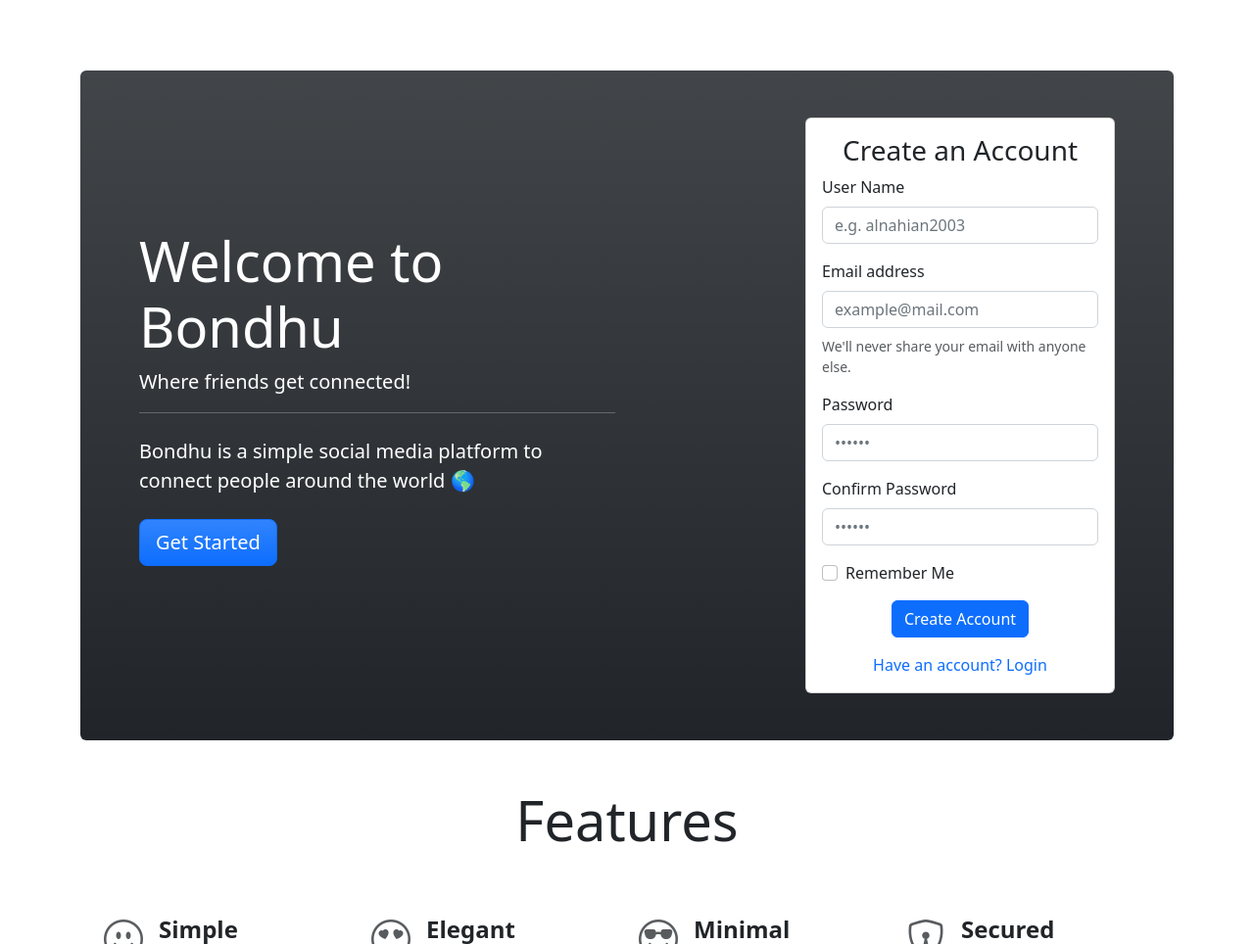
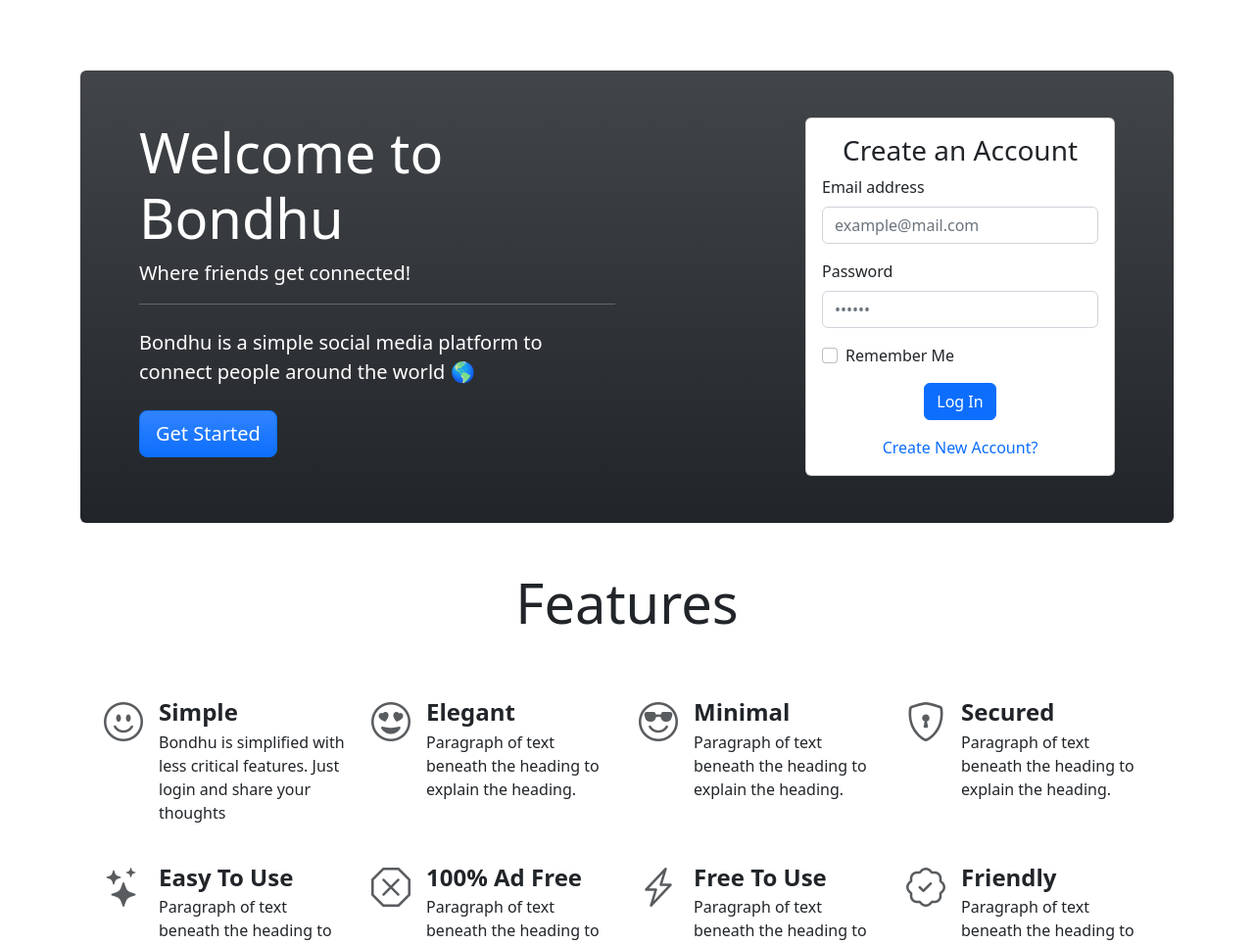
Before and after one commit to alnahian2003/bondhu, a PHP site: page /bondhu/ in a window 1280 px wide. Shown: the part 56-1020 px from the top of the page at 98% size. Run offline with PHP 8.4, Linux system fonts and the light colour scheme.

Commit message:
Signup form turned to Login Form in homepage

```diff
--- a/app/views/pages/index.php
+++ b/app/views/pages/index.php
@@ -24,25 +24,17 @@ require APP_ROOT . "/views/inc/header.php";
                 <div class="card">
                     <div class="card-body">
                         <h3 class="text-center">Create an Account</h3>
-                        <form action="<?php echo URL_ROOT; ?>/users/signup" method="post">
-                            <div class="mb-3">
-                                <!-- Name -->
-                                <label for="username" class="form-label">User Name</label>
-                                <input type="name" class="form-control mb-2" id="username" placeholder="e.g. alnahian2003">
-                            </div>
+                        <form action="<?php echo URL_ROOT; ?>/users/login" method="post">
+                            <!-- Email -->
                             <div class="mb-3">
                                 <label for="useremail" class="form-label">Email address</label>
-                                <input type="email" class="form-control mb-2" id="useremail" aria-describedby="emailHelp" placeholder="example@mail.com">
-                                <div id="emailHelp" class="form-text">We'll never share your email with anyone else.</div>
-                            </div>
-                            <div class="mb-3">
-                                <label for="password" class="form-label">Password</label>
-                                <input type="password" class="form-control mb-2" id="password" placeholder="••••••">
+                                <input type="email" class="form-control mb-2" id="useremail" placeholder="example@mail.com">
 
                             </div>
 
+                            <!-- Password -->
                             <div class="mb-3">
-                                <label for="password" class="form-label">Confirm Password</label>
+                                <label for="password" class="form-label">Password</label>
                                 <input type="password" class="form-control mb-2" id="password" placeholder="••••••">
 
                             </div>
@@ -52,11 +44,11 @@ require APP_ROOT . "/views/inc/header.php";
                                 <label class="form-check-label" for="rememberMe">Remember Me</label>
                             </div>
                             <div class="text-center text-end">
-                                <button type="submit" name="signup" class="btn btn-primary">Create Account</button>
+                                <button type="submit" name="login" class="btn btn-primary">Log In</button>
                             </div>
                         </form>
                         <div class="text-center mt-3">
-                            <a href="<?= URL_ROOT; ?>/users/login">Have an account? Login</a>
+                            <a href="<?= URL_ROOT; ?>/users/signup">Create New Account?</a>
                         </div>
                     </div>
                 </div>
```
